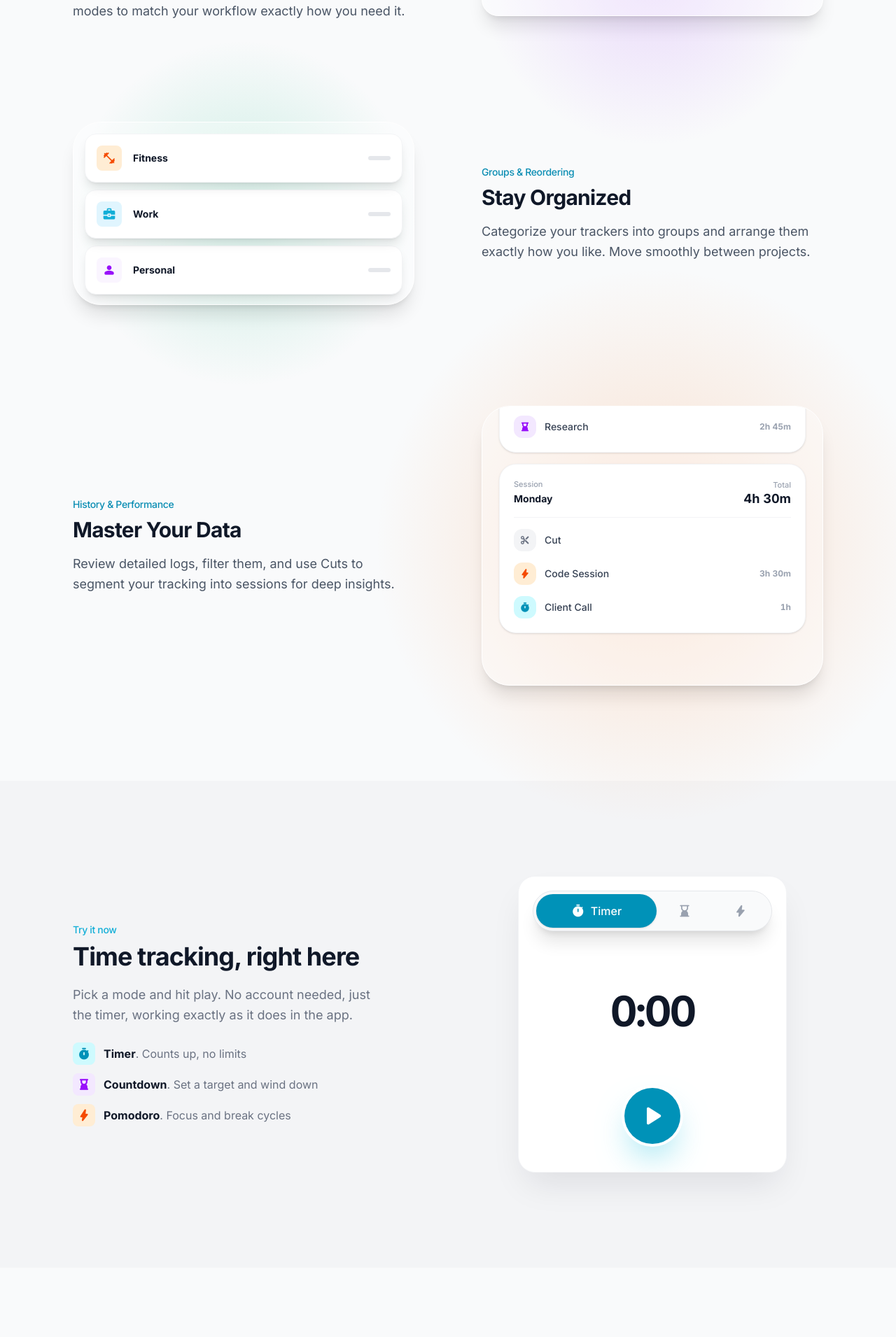
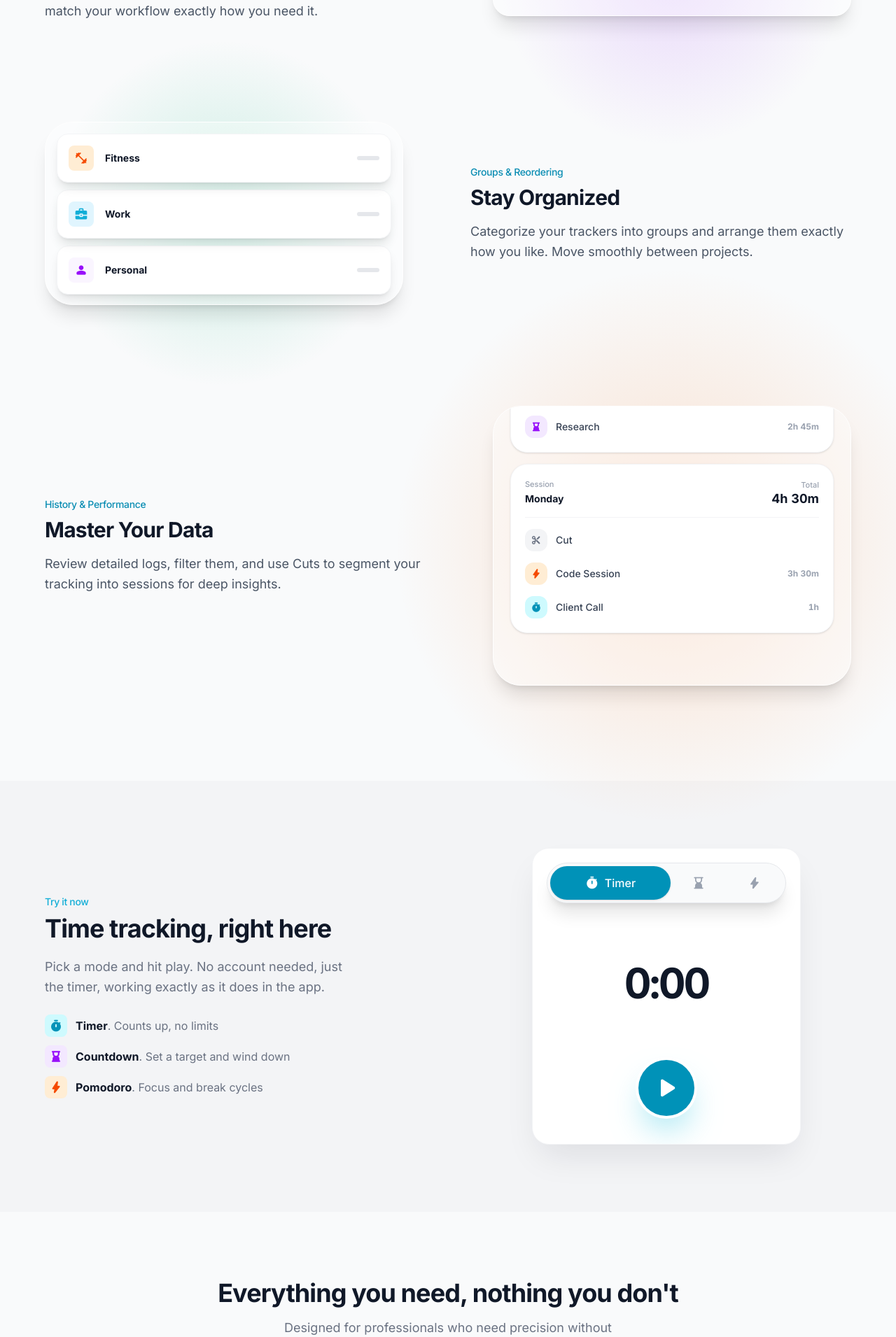
Before and after one commit to TrapShooter/SnappTracker-Website, a Next.js app: page / in a window 1280 px wide. Shown: the part 860-2771 px from the top of the page at 70% size. Built offline with nearby package versions, Linux system fonts and the light colour scheme.

Commit message:
Testing new side padding on mobile

```diff
--- a/components/DemoSection.tsx
+++ b/components/DemoSection.tsx
@@ -2,9 +2,9 @@ import DemoWidget from "@/components/demo/DemoWidget";
 
 export default function DemoSection() {
   return (
-    <section className="bg-gray-100 dark:bg-gray-900 py-24 overflow-x-hidden">
+    <section className="bg-gray-100 dark:bg-gray-900 py-24 px-6 md:px-12 overflow-x-hidden">
       <div className="max-w-6xl mx-auto">
-        <div className="flex flex-col lg:flex-row lg:justify-between items-center p-10 lg:gap-24 gap-8">
+        <div className="flex flex-col lg:flex-row lg:justify-between items-center lg:gap-24 gap-8">
           {/* Left: copy */}
           <div className="flex-1 text-center lg:text-left">
             <p className="text-sm font-medium text-accent-600 tracking-tight mb-2">
--- a/components/Features.tsx
+++ b/components/Features.tsx
@@ -60,7 +60,7 @@ const features: Feature[] = [
 
 export default function Features() {
   return (
-    <section className="bg-gray-50 dark:bg-gray-950 py-24 px-6">
+    <section className="bg-gray-50 dark:bg-gray-950 py-24 px-6 md:px-12">
       <div className="max-w-6xl mx-auto">
         <div className="text-center mb-16">
           <h2 className="text-3xl sm:text-4xl font-bold tracking-tight text-gray-900 dark:text-white mb-4">
--- a/components/Walkthrough.tsx
+++ b/components/Walkthrough.tsx
@@ -299,13 +299,13 @@ const walkthroughSteps = [
 
 export default function Walkthrough() {
   return (
-    <section className="bg-gray-50 dark:bg-gray-950 py-24">
+    <section className="bg-gray-50 dark:bg-gray-950 py-24 px-6 md:px-12">
       <div className="max-w-6xl mx-auto space-y-16">
 
         {walkthroughSteps.map((step, idx) => (
           <div
             key={idx}
-            className={`flex flex-col lg:flex-row lg:justify-between items-center p-10 lg:gap-24 gap-8 ${step.reverse ? 'lg:flex-row-reverse' : ''}`}
+            className={`flex flex-col lg:flex-row lg:justify-between items-center py-10 lg:gap-24 gap-8 ${step.reverse ? 'lg:flex-row-reverse' : ''}`}
           >
             {/* Text Content */}
             <div className="flex-1 text-center lg:text-left">
```
